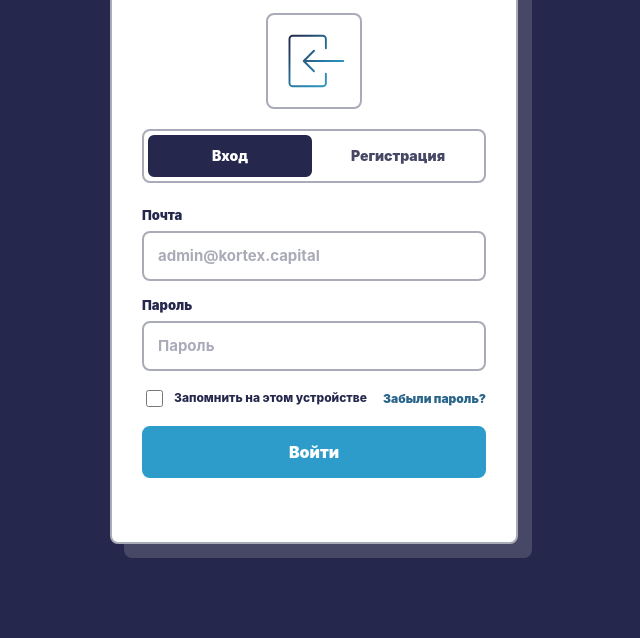
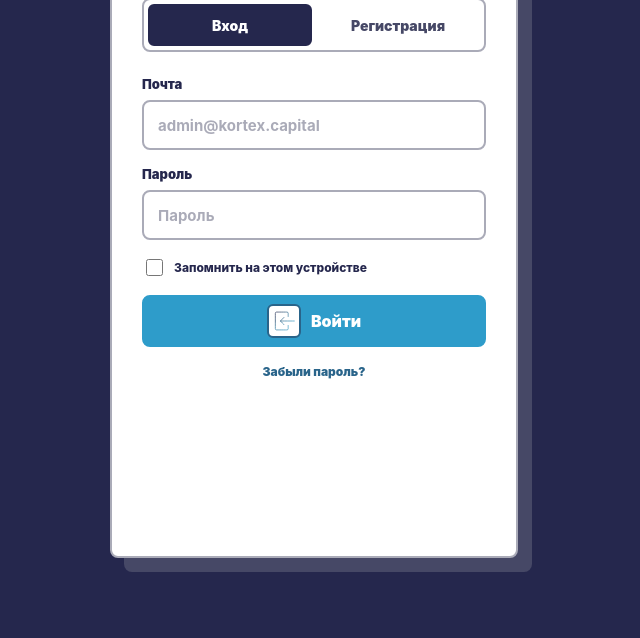
Before and after one commit to info14fourteen-creator/tenderland-api, a website: page public/index.html in a window 1280 px wide. Shown: the part 162-800 px from the top of the page, without its empty margins (326-966 px from the left). Drawn offline with Linux system fonts and the light colour scheme.

Commit message:
Embed lottie animations in auth buttons

```diff
--- a/public/index.html
+++ b/public/index.html
@@ -10,12 +10,6 @@
     <main class="auth-page">
       <section class="auth-card" aria-label="Авторизация">
         <div class="auth-brand">KORTEX CAPITAL</div>
-
-        <div
-          class="auth-lottie"
-          data-lottie-path="/assets/login-animation.json"
-          aria-hidden="true"
-        ></div>
 
         <div class="auth-tabs" role="tablist" aria-label="Режим авторизации">
           <button class="auth-tab is-active" type="button" data-auth-mode="login" role="tab" aria-selected="true">
@@ -42,12 +36,20 @@
               <input name="remember" type="checkbox">
               <span>Запомнить на этом устройстве</span>
             </label>
-            <button class="link-button" type="button" data-forgot-password>
-              Забыли пароль?
-            </button>
           </div>
 
-          <button class="primary-button" type="submit">Войти</button>
+          <button class="primary-button" type="submit">
+            <span
+              class="button-lottie"
+              data-lottie-path="/assets/login-animation.json"
+              aria-hidden="true"
+            ></span>
+            <span>Войти</span>
+          </button>
+
+          <button class="link-button forgot-link" type="button" data-forgot-password>
+            Забыли пароль?
+          </button>
         </form>
 
         <form class="auth-form is-hidden" data-auth-panel="register" novalidate>
@@ -71,7 +73,14 @@
             <input name="inviteCode" type="text" autocomplete="one-time-code" placeholder="Invite code" required>
           </label>
 
-          <button class="primary-button" type="submit">Зарегистрироваться</button>
+          <button class="primary-button" type="submit">
+            <span
+              class="button-lottie"
+              data-lottie-path="/assets/register-button-animation.json"
+              aria-hidden="true"
+            ></span>
+            <span>Зарегистрироваться</span>
+          </button>
         </form>
 
         <p class="auth-status" role="status" aria-live="polite"></p>
--- a/public/js/auth-page.js
+++ b/public/js/auth-page.js
@@ -7,7 +7,7 @@
   const registerForm = document.querySelector('[data-auth-panel="register"]');
   const forgotButton = document.querySelector("[data-forgot-password]");
 
-  window.TenderlandLottie?.mount(document.querySelector(".auth-lottie"));
+  window.TenderlandLottie?.mountAll();
 
   function setStatus(message, isError = false) {
     status.textContent = message;
--- a/public/js/lottie-loader.js
+++ b/public/js/lottie-loader.js
@@ -17,5 +17,11 @@
     return animation;
   }
 
-  window.TenderlandLottie = { mount: mountLottie };
+  function mountAll(root = document) {
+    return Array.from(root.querySelectorAll("[data-lottie-path]")).map((target) =>
+      mountLottie(target)
+    );
+  }
+
+  window.TenderlandLottie = { mount: mountLottie, mountAll };
 })();
--- a/public/styles/auth.css
+++ b/public/styles/auth.css
@@ -40,6 +40,7 @@
 .auth-card {
   position: relative;
   width: min(100%, 408px);
+  min-height: 640px;
   padding: 30px;
   border: 2px solid var(--color-brand-mist);
   border-radius: 8px;
@@ -67,16 +68,6 @@
   font-size: 15px;
   font-weight: 900;
   line-height: 1;
-}
-
-.auth-lottie {
-  width: 96px;
-  height: 96px;
-  margin: 0 auto 20px;
-  padding: 12px;
-  border: 2px solid var(--color-brand-mist);
-  border-radius: 8px;
-  background: var(--color-white);
 }
 
 .auth-tabs {
@@ -150,7 +141,7 @@
 .auth-row {
   display: flex;
   align-items: center;
-  justify-content: space-between;
+  justify-content: flex-start;
   gap: 12px;
 }
 
@@ -189,9 +180,23 @@
   color: var(--color-white);
   background: var(--color-brand-cyan);
   cursor: pointer;
+  display: inline-flex;
+  align-items: center;
+  justify-content: center;
+  gap: 10px;
   font-size: 16px;
   font-weight: 900;
   transition: transform 160ms ease, background 160ms ease;
+}
+
+.button-lottie {
+  width: 34px;
+  height: 34px;
+  padding: 3px;
+  border: 2px solid var(--color-brand-blue);
+  border-radius: 6px;
+  background: var(--color-white);
+  flex: 0 0 auto;
 }
 
 .primary-button:hover {
@@ -209,7 +214,7 @@
 
 .auth-status {
   min-height: 18px;
-  margin: 16px 0 0;
+  margin: 18px 0 0;
   color: var(--color-brand-blue);
   font-size: 13px;
   font-weight: 700;
@@ -221,12 +226,19 @@
   color: var(--color-black);
 }
 
+.forgot-link {
+  justify-self: center;
+  min-height: 24px;
+  margin-top: -4px;
+}
+
 @media (max-width: 440px) {
   .auth-page {
     padding: 16px;
   }
 
   .auth-card {
+    min-height: 632px;
     padding: 24px;
     box-shadow: 8px 8px 0 var(--color-brand-slate);
   }
```
Also changed, not shown: public/assets/register-button-animation.json (added, +1 -0 lines).
